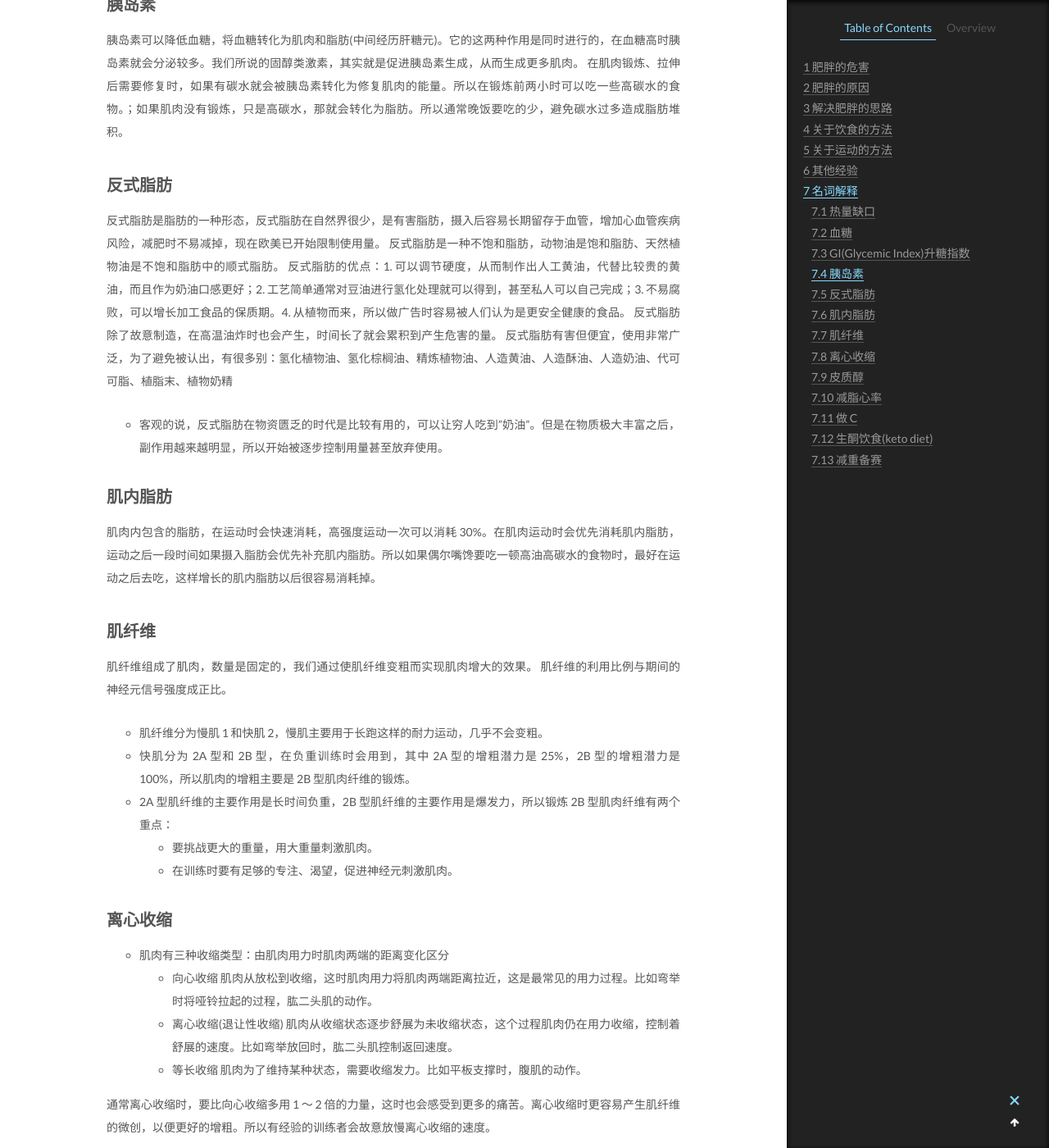
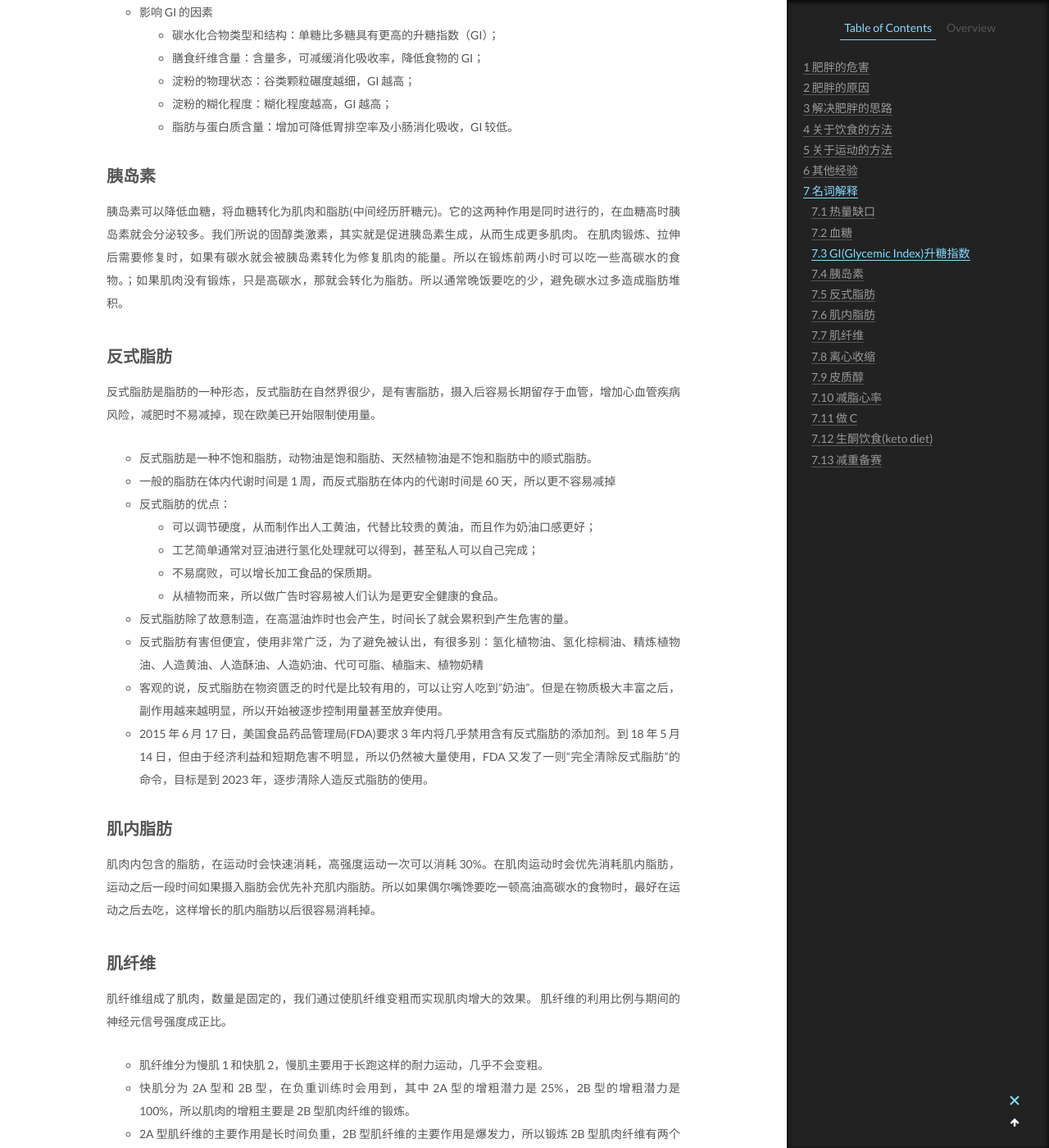
Before and after one commit to CodeHunter2006/CodeHunter2006.github.io, a Jekyll site: the page built from _posts/2020-06-07-Lose_Weight.md, in a window 1280 px wide and 1400 px high, scrolled down 8836 px. Shown: the whole window at 82% size. Built offline with Jekyll 4.4.1, drawn with Linux system fonts in a browser that asks for light colours; some of the changed text lies outside the part shown.

Commit message:
[doc]: add contents.

```diff
--- a/_posts/2020-06-07-Lose_Weight.md
+++ b/_posts/2020-06-07-Lose_Weight.md
@@ -76,7 +76,7 @@
 | 评级 | 食物     | 能量(千卡/百克) | GI  | 消化时间(小时) |
 | ---- | -------- | --------------- | --- | -------------- |
 | 绿灯 | 零度可乐 | 0               | 0   | -              |
-| 绿灯 | 魔芋结   | 17              | -   | -              |
+| 绿灯 | 魔芋结   | 17              | 17  | 3.5            |
 | 绿灯 | 红薯     | 61              | 77  | 2.0            |
 | 绿灯 | 土豆     | 81              | 62  |                |
 | 绿灯 | 面条     | 110             | 41  |                |
@@ -96,6 +96,7 @@
 - 通常消化时间是 2.5 小时，肉类会更长，可以利用这点控制血糖升糖时间
 - 可乐用的是果葡糖浆所以 GI 不算高，但是总量很容易控制不住，所以也是增胖食品
 - 含水的物质脱水后密度大增，比如红薯是绿灯食物而红薯干是黄灯食物，所以吃含水多食物更减肥
+- 魔芋做的食物膳食纤维丰富、能量极地，可以放在其他食物中增加饱腹感
 
 ## 关于蛋白质摄入
 
@@ -191,6 +192,12 @@
 - 通常 60 秒的极限运动就可以开始消耗少量脂肪，所以每 60 秒可以休息 60 秒，然后再继续
 - 用这种方式进行有氧锻炼，会比一直进行有氧运动，消耗更多脂肪，因为不断切换节奏会让人体难以适应，提前消耗脂肪
 
+### Zumba(尊巴)
+
+音乐有氧健身操，和 Ubisoft 出品的 JustDance 系列类似，由领操者根据音乐从准备动作、热身模式、全力模式、冷却动作组成。
+
+- 尊巴与 Hit 相比的优点是音乐带来的节奏感，使人发力时精神更集中、力量更大，整个锻炼过程非常有趣。
+
 ### 无氧有氧结合
 
 其实有氧的本质是让心率始终高于 120，不要进入"休息区"。所以想做有氧未必是体力较小的运动，可以与无氧力量运动结合起来。比如在做无氧运动时，可以减少组间休息，保证心率一直处于 120 以上。
@@ -270,12 +277,18 @@
 ## 反式脂肪
 
 反式脂肪是脂肪的一种形态，反式脂肪在自然界很少，是有害脂肪，摄入后容易长期留存于血管，增加心血管疾病风险，减肥时不易减掉，现在欧美已开始限制使用量。
-反式脂肪是一种不饱和脂肪，动物油是饱和脂肪、天然植物油是不饱和脂肪中的顺式脂肪。
-反式脂肪的优点：1. 可以调节硬度，从而制作出人工黄油，代替比较贵的黄油，而且作为奶油口感更好；2. 工艺简单通常对豆油进行氢化处理就可以得到，甚至私人可以自己完成；3. 不易腐败，可以增长加工食品的保质期。4. 从植物而来，所以做广告时容易被人们认为是更安全健康的食品。
-反式脂肪除了故意制造，在高温油炸时也会产生，时间长了就会累积到产生危害的量。
-反式脂肪有害但便宜，使用非常广泛，为了避免被认出，有很多别：氢化植物油、氢化棕榈油、精炼植物油、人造黄油、人造酥油、人造奶油、代可可脂、植脂末、植物奶精
 
+- 反式脂肪是一种不饱和脂肪，动物油是饱和脂肪、天然植物油是不饱和脂肪中的顺式脂肪。
+- 一般的脂肪在体内代谢时间是 1 周，而反式脂肪在体内的代谢时间是 60 天，所以更不容易减掉
+- 反式脂肪的优点：
+  1. 可以调节硬度，从而制作出人工黄油，代替比较贵的黄油，而且作为奶油口感更好；
+  2. 工艺简单通常对豆油进行氢化处理就可以得到，甚至私人可以自己完成；
+  3. 不易腐败，可以增长加工食品的保质期。
+  4. 从植物而来，所以做广告时容易被人们认为是更安全健康的食品。
+- 反式脂肪除了故意制造，在高温油炸时也会产生，时间长了就会累积到产生危害的量。
+- 反式脂肪有害但便宜，使用非常广泛，为了避免被认出，有很多别：氢化植物油、氢化棕榈油、精炼植物油、人造黄油、人造酥油、人造奶油、代可可脂、植脂末、植物奶精
 - 客观的说，反式脂肪在物资匮乏的时代是比较有用的，可以让穷人吃到"奶油"。但是在物质极大丰富之后，副作用越来越明显，所以开始被逐步控制用量甚至放弃使用。
+- 2015 年 6 月 17 日，美国食品药品管理局(FDA)要求 3 年内将几乎禁用含有反式脂肪的添加剂。到 18 年 5 月 14 日，但由于经济利益和短期危害不明显，所以仍然被大量使用，FDA 又发了一则“完全清除反式脂肪”的命令，目标是到 2023 年，逐步清除人造反式脂肪的使用。
 
 ## 肌内脂肪
 
```
Also changed, not shown: _posts/2020-07-03-Algorithm_Recur.md (added, +41 -0 lines).
